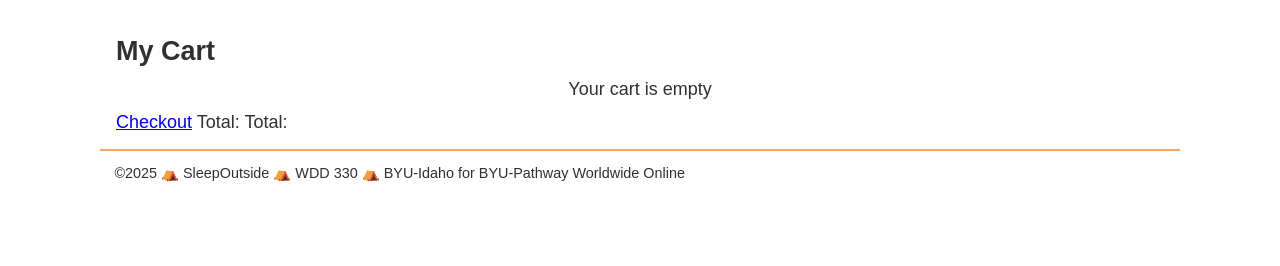
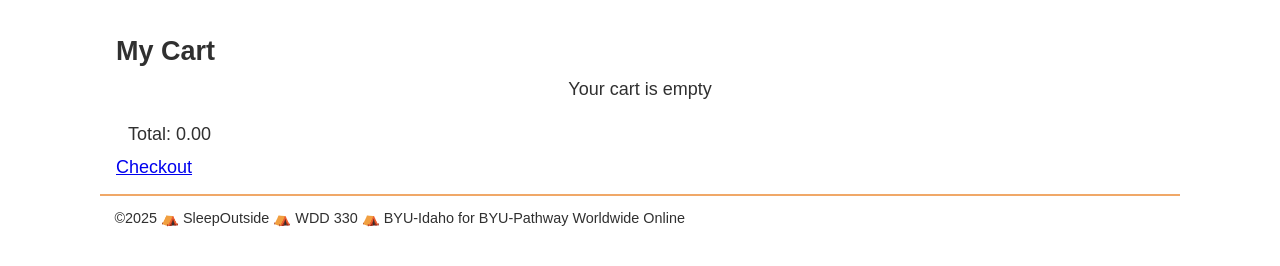
Before and after one commit to owenmeredith12/wdd330, a website built with Vite: page src/cart/index.html in a window 1280 px wide. Shown: the part 90-356 px from the top of the page. Built offline with nearby package versions, Linux system fonts and the light colour scheme; files whose address does not match are found by name.

Commit message:
calc total

```diff
--- a/src/cart/index.html
+++ b/src/cart/index.html
@@ -16,9 +16,8 @@
         <h2>My Cart</h2>
         <ul class="product-list"></ul>
         <div class="list-footer hide">
+          <p class="list-total">Total: <span id="cart-total">0.00</span></p>
           <a href="/checkout/">Checkout</a>
-          <span>Total:</span>
-          <span class="list-total">Total: </span>
         </div>
       </section>
     </main>
--- a/src/js/cart.js
+++ b/src/js/cart.js
@@ -29,7 +29,7 @@ function cartItemTemplate(item, index) {
   const newItem = `
     <li class="cart-card divider">
       <a href="#" class="cart-card__image">
-        <img src="${item.Image}" alt="${item.Name}" />
+        <img src="${item.Images.PrimarySmall}" alt="${item.Name}" />
       </a>
       <a href="#">
         <h2 class="card__name">${item.Name}</h2>
@@ -64,4 +64,20 @@ function removeProductFromCart(index) {
   renderCartContents();
 }
 
+function calcSubtotal() {
+  const cartItems = getLocalStorage('so-cart') || [];
+  let total = 0;
+  for ( let i =0; i < cartItems.length; i++) {
+    console.log(cartItems[i].FinalPrice);
+    total += cartItems[i].FinalPrice;
+  }
+  console.log(total);
+
+  document.getElementById('cart-total').textContent = total.toFixed(2);
+
+
+}
+
+
 renderCartContents();
+calcSubtotal();
```
